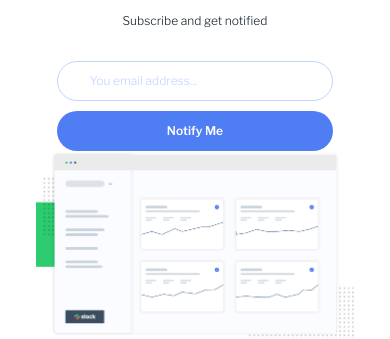
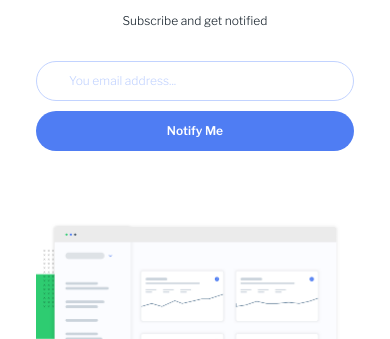
Before and after one commit to flaviare1s/ping-coming-soon-page, a website: page src/index.html in a window 390 px wide. Shown: the part 164-503 px from the top of the page. Drawn offline with nearby package versions, Linux system fonts and the light colour scheme.

Commit message:
Making responsiveness

```diff
--- a/src/index.html
+++ b/src/index.html
@@ -17,28 +17,28 @@
   <title>Frontend Mentor | Ping coming soon page</title>
 
 </head>
-<body class="font-Libre lg:w-screen flex flex-col justify-center items-center m-auto">
+<body class="font-Libre sm:w-screen flex flex-col justify-center items-center m-auto">
 
   <div class="px-9 flex flex-col justify-center items-center m-auto">
-    <div class="lg:w-1/2">
+    <div class="w-full sm:w-[70%] md:60%] lg:w-1/2">
       <div class="flex flex-col justify-center items-center">
-        <img class="w-[56px] lg:w-[90px] pt-[80px] pb-8 lg:pb-10" src="../images/logo.svg" alt="Logo">
+        <img class="w-[56px] sm:w-[90px] pt-[80px] pb-8 sm:pb-10" src="../images/logo.svg" alt="Logo">
       </div>
       <div>
-        <h1 class="text-gray text-[22px] lg:text-5xl leading-[32px] lg:leading-[60px] text-center font-light">We are launching <span class="text-dark font-bold">soon!</span></h1>
-        <p class="text-dark text-xs lg:text-xl text-center font-light pt-4 pb-8 lg:pb-10">Subscribe and get notified</p>
+        <h1 class="text-gray text-[22px] sm:text-5xl leading-[32px] sm:leading-[60px] text-center font-light">We are launching <span class="text-dark font-bold">soon!</span></h1>
+        <p class="text-dark text-xs md:text-xl text-center font-light pt-4 pb-8 sm:pb-10">Subscribe and get notified</p>
       </div>
       <form>
-        <div class="lg:flex justify-between gap-4 items-center">
-          <input class="h-10 lg:h-14 w-full lg:w-[70%] border border-pale-blue placeholder:text-pale-blue rounded-[30px] px-8 text-xs lg:text-base font-light leading-[20px] mb-2.5" type="email" name="email" id="email" placeholder="You email address..." required>
-          <button class="h-10 lg:h-14 w-full lg:w-[30%] rounded-[30px] bg-blue text-white text-xs lg:text-base font-semibold leading-[16px] lg:leading-none" type="submit">Notify Me</button>
+        <div class="sm:flex sm:justify-between gap-4 sm:items-center">
+          <input class="h-10 sm:h-14 w-full sm:w-[70%] border border-pale-blue placeholder:text-pale-blue rounded-[30px] px-8 text-xs md:text-base font-light leading-[20px] mb-2.5 sm:mb-0" type="email" name="email" id="email" placeholder="You email address..." required>
+          <button class="h-10 sm:h-14 w-full sm:w-[30%] rounded-[30px] bg-blue text-white text-xs sm:text-base font-semibold leading-[16px]" type="submit">Notify Me</button>
         </div>
         <span></span>
       </form>
     </div>
 
-    <div>
-      <img src="../images/illustration-dashboard.png" alt="Dashboard">
+    <div class="flex flex-col justify-center items-center mt-[72px] mt:[94px]">
+      <img class="sm:w-[65%] md:[55%] lg:w-[45%]" src="../images/illustration-dashboard.png" alt="Dashboard">
     </div>
 
     <div>
```
Also changed, not shown: src/output.css.
